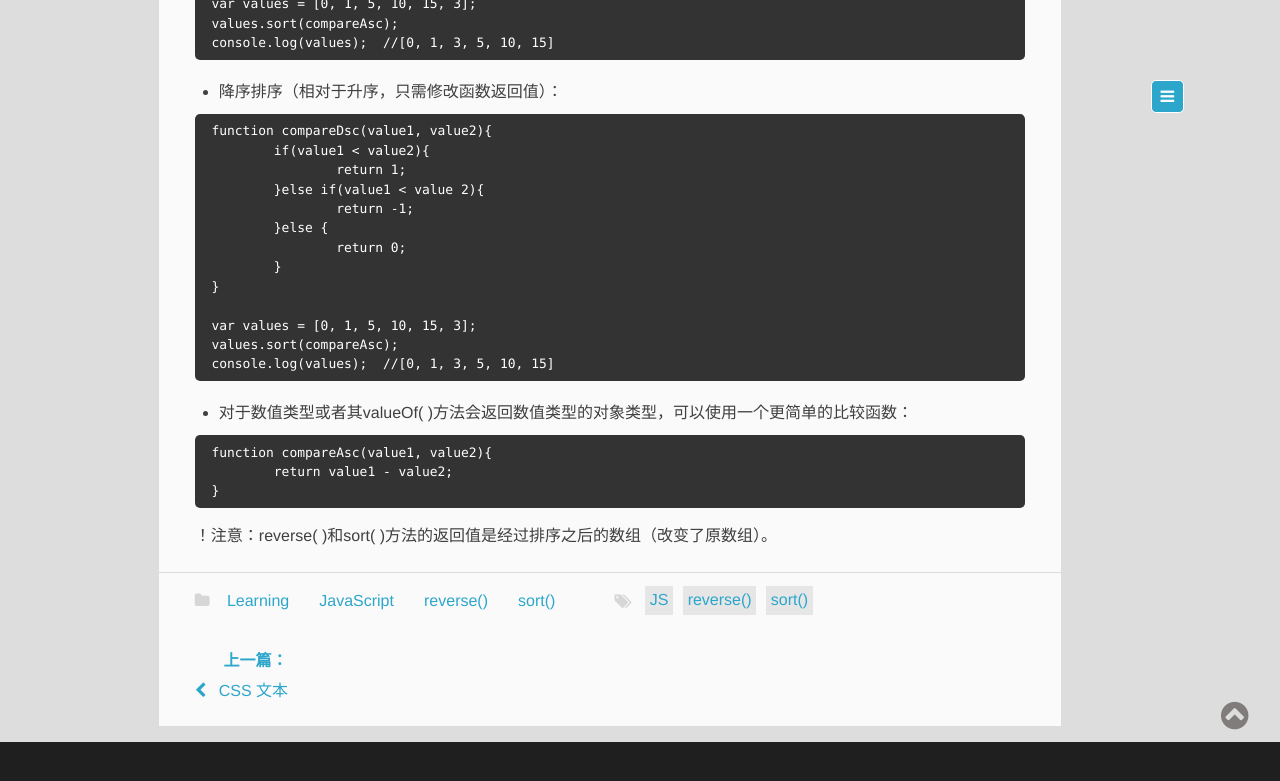
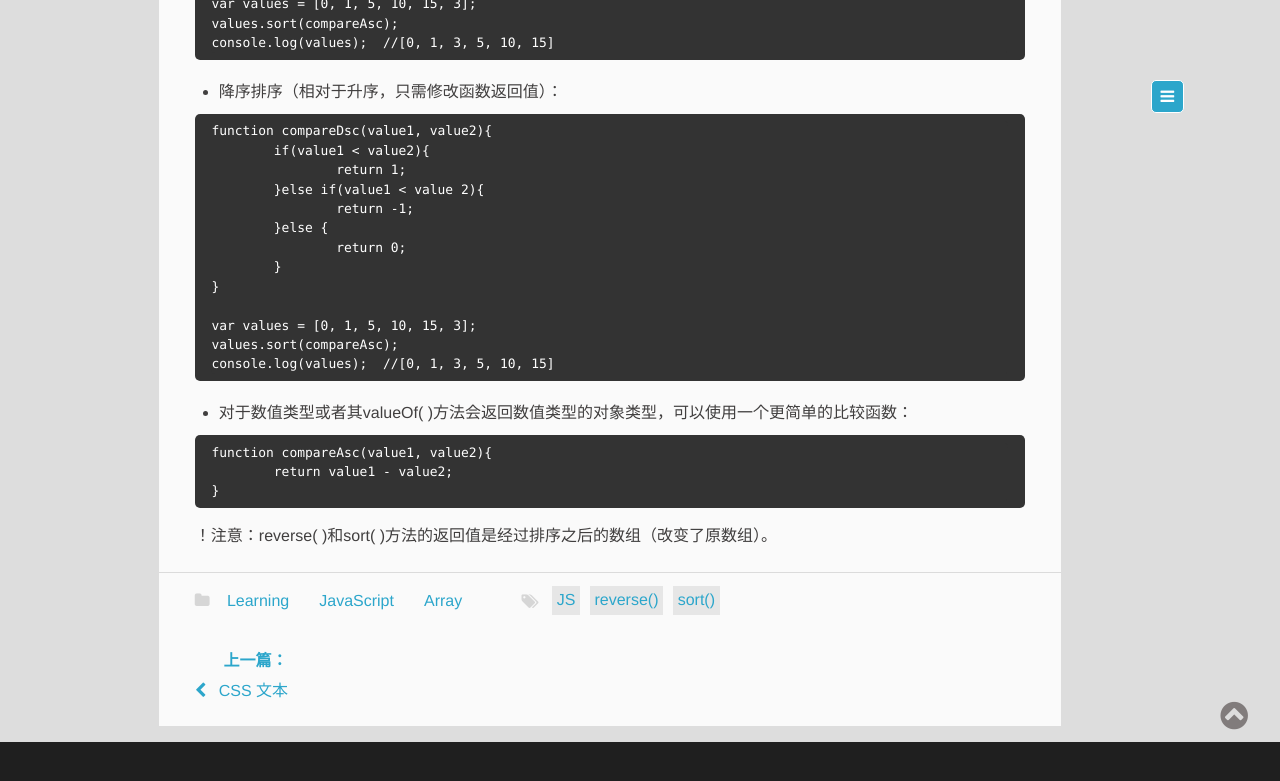
Before and after one commit to Halomaple/blog, a Jekyll site: the page built from _posts/2016-12-04-JavaScript-reverse-sort.markdown, in a window 1280 px wide and 900 px high, scrolled down 1155 px. Shown: the top 781 px of the window. Built offline with Jekyll 4.4.1, drawn with Linux system fonts in a browser that asks for light colours; nearby versions of some CDN libraries; comment, search, counter and statistics services are not loaded.

Commit message:
change category

```diff
--- a/_posts/2016-12-04-JavaScript-reverse-sort.markdown
+++ b/_posts/2016-12-04-JavaScript-reverse-sort.markdown
@@ -2,7 +2,7 @@
 layout: post
 title: "JavaScript中reverse( )和sort( )方法"
 date: 2016-12-04 22:40:00 +0800
-category: [Learning, JavaScript, reverse(),sort()]
+category: [Learning, JavaScript, Array]
 tag: [JS, reverse(), sort()]
 ---
 
```
